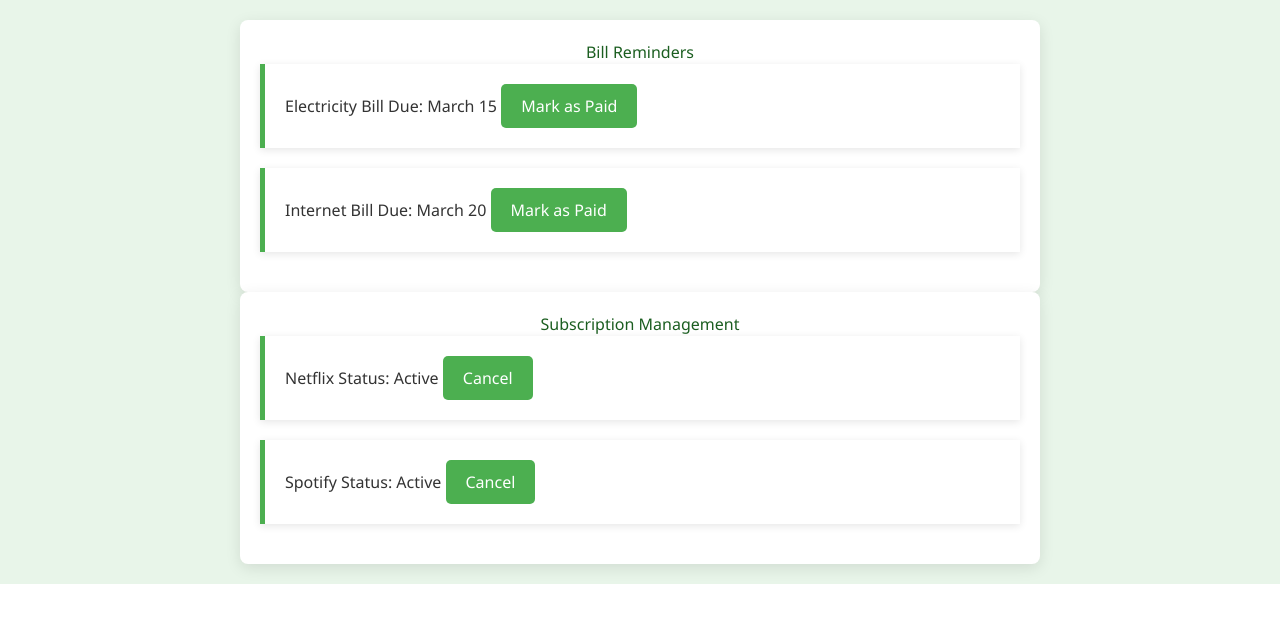
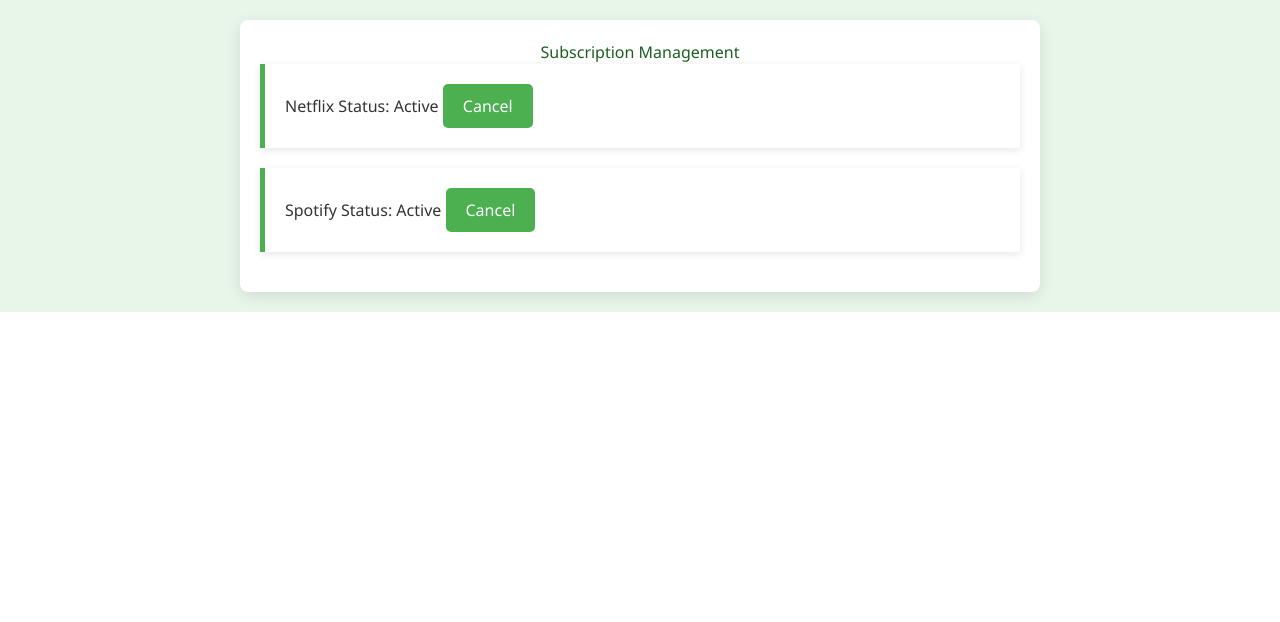
Before and after one commit to tulXoro/smartspendr, a SvelteKit app: page /billreminders in a window 1280 px wide. Shown: the top 622 px of the page. Built offline with nearby package versions, Linux system fonts and the light colour scheme.

Commit message:
Update +page.svelte
removed bill reminders portion

```diff
--- a/src/routes/billreminders/+page.svelte
+++ b/src/routes/billreminders/+page.svelte
@@ -1,21 +1,4 @@
 <main>
-    <div id="bill-reminders">
-        <h2>Bill Reminders</h2>
-        <ul id="bill-list">
-        <!-- Hardcoded bill reminders -->
-        <li>
-            <span>Electricity Bill</span>
-            <span>Due: March 15</span>
-            <button>Mark as Paid</button>
-        </li>
-        <li>
-            <span>Internet Bill</span>
-            <span>Due: March 20</span>
-            <button>Mark as Paid</button>
-        </li>
-        </ul>
-    </div>
-
     <div id="subscription-management">
         <h2>Subscription Management</h2>
         <ul id="subscription-list">
@@ -83,7 +66,7 @@
     }
 
     /* Full-width container for each section */
-#bill-reminders, #subscription-management {
+    #subscription-management {
         margin: auto;
         max-width: 800px; /* Limiting max width for better readability */
         padding: 20px;
```
Lines whose indentation alone changed are shown as unchanged.
